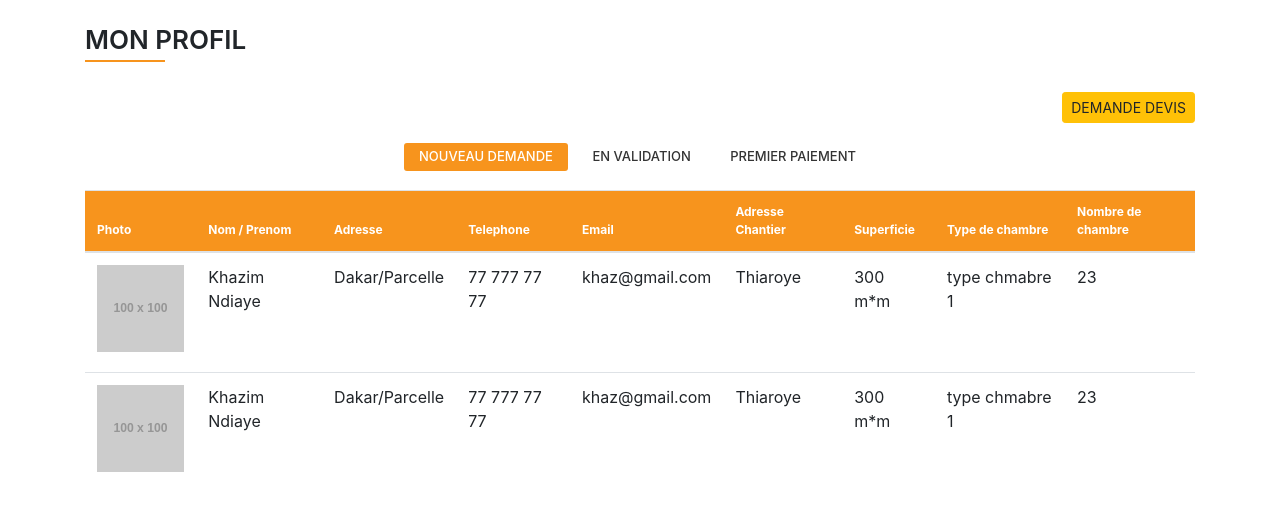
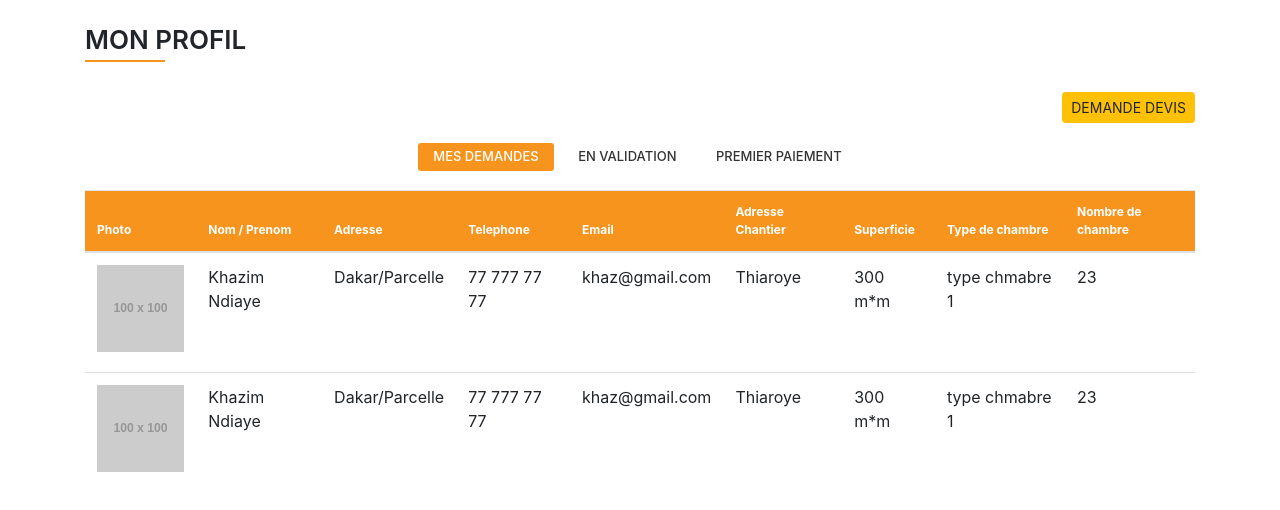
Before and after one commit to zimkha/samakeurfront, a website with bundled scripts: page mon-profil.html in a window 1280 px wide. Shown: the part 164-674 px from the top of the page. Built offline with nearby package versions, Linux system fonts and the light colour scheme; no server answers; placeholder pictures from the web are drawn by us.

Commit message:
update design

```diff
--- a/mon-profil.html
+++ b/mon-profil.html
@@ -180,8 +180,8 @@
                         <div class="nav-main">
                             <!-- Tab Nav -->
                             <ul class="nav nav-tabs" id="myTab" role="tablist">
-                                <li class="nav-item"><a class="nav-link active" data-toggle="tab" href="#man" role="tab">Nouveau Demande</a></li>
-                                <li class="nav-item"><a class="nav-link" data-toggle="tab" href="#women" role="tab">En Validation</a></li>
+                                <li class="nav-item"><a class="nav-link active" data-toggle="tab" href="#man" role="tab">Mes demandes</a></li>
+                                <li class="nav-item"><a class="nav-link" data-toggle="tab" href="#women" role="tab">En validation</a></li>
                                 <li class="nav-item"><a class="nav-link" data-toggle="tab" href="#kids" role="tab">Premier Paiement</a></li>
                             </ul>
                             <!--/ End Tab Nav -->
```
